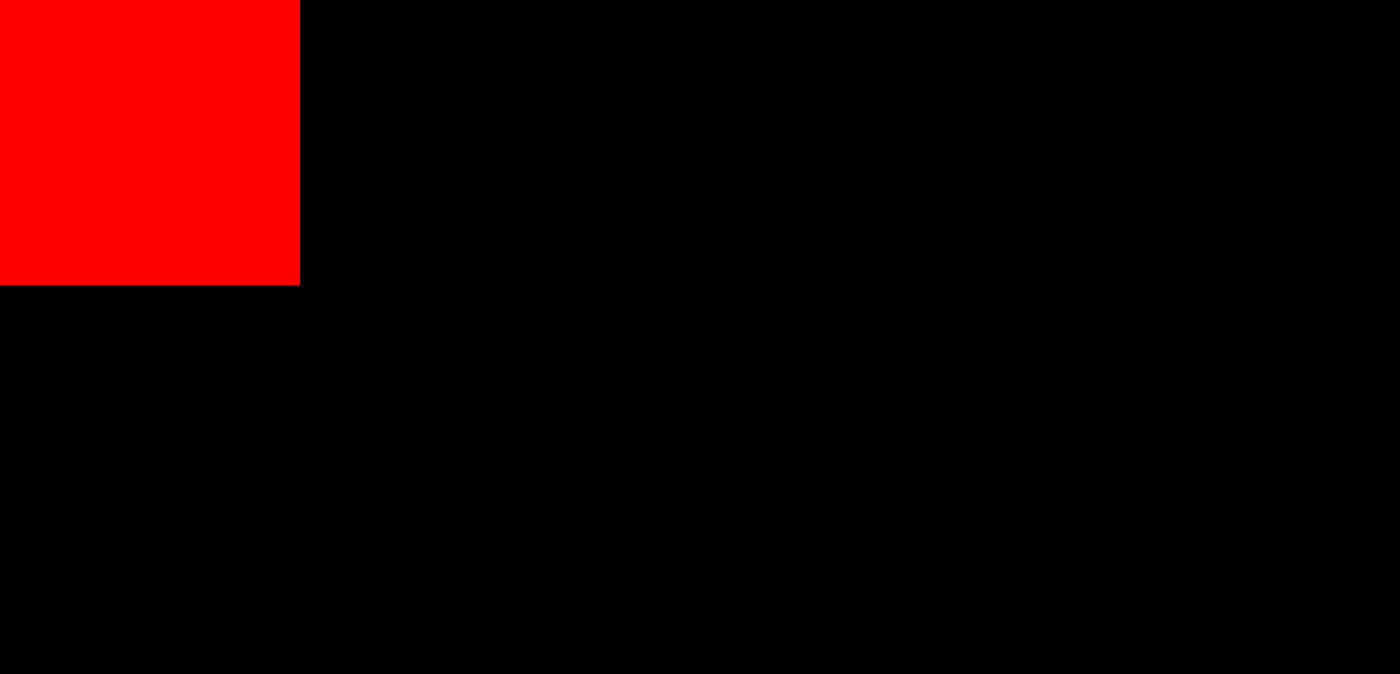
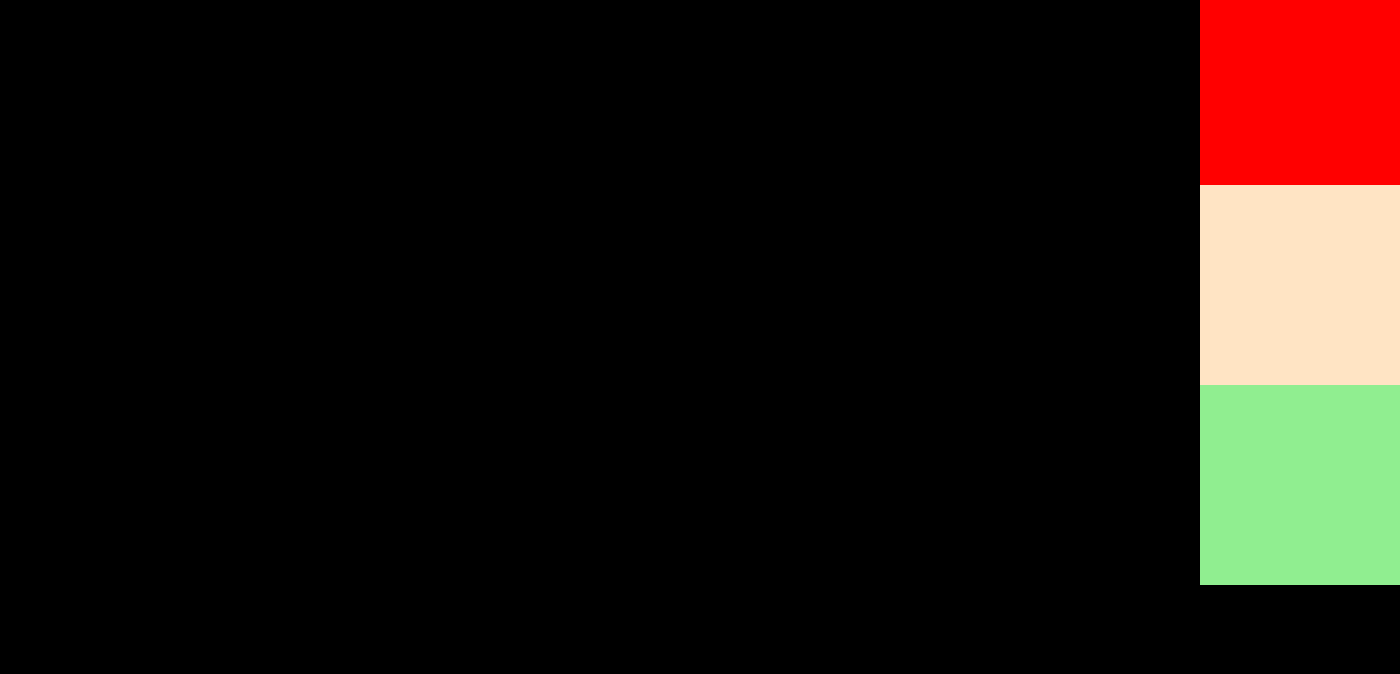
Before and after one commit to i-am-poojan/gsap, a plain HTML site: page index.html in a window 1280 px wide. Shown: the part 126-800 px from the top of the page, 1400 px wide, since content can reach past the window. Drawn offline with nearby package versions, Linux system fonts and the light colour scheme.

Commit message:
gsap.timeline

```diff
--- a/index.html
+++ b/index.html
@@ -13,6 +13,12 @@
     <div id="box1">
 
     </div>
+    <div id="box2">
+
+    </div>
+    <div id="box3">
+
+    </div>
     <script src="https://cdnjs.cloudflare.com/ajax/libs/gsap/3.12.5/gsap.min.js" integrity="sha512-7eHRwcbYkK4d9g/6tD/mhkf++eoTHwpNM9woBxtPUBWm67zeAfFC+HrdoE2GanKeocly/VxeLvIqwvCdk7qScg==" crossorigin="anonymous" referrerpolicy="no-referrer"></script>
     <script src="script.js"></script>
 </body>
--- a/script.js
+++ b/script.js
@@ -1,24 +1,14 @@
-gsap.to("#box1", {
-    x: 1000,
-    duration: 2,
-    delay: 1,
-    rotate: 360,
-    backgroundColor: "blue",
-    borderRadius: "50%",
-    scale: 0.5,
-    // repeat:1,  here once time going to forward and backward
-    repeat: -1, //here perform infinite time
-    yoyo: true,
+const tl=gsap.timeline()
+tl.to("#box1",{
+    x:"1200px",
+    duration:1,
+    delay:1
 })
-gsap.from("#box2", {
-    x: 1200,
-    duration: 2,
-    delay: 1.5
+tl.to("#box2",{
+    x:"1200px",
+    duration:1,
 })
-gsap.from("h1", {
-    opacity: 0,
-    y: 20,
-    duration: 1,
-    delay: 0.5,
-    stagger: 1
+tl.to("#box3",{
+    x:"1200px",
+    duration:1,
 })
--- a/style.css
+++ b/style.css
@@ -12,12 +12,17 @@ body{
     background-color: black;
 }
 #box1{
-    height: 300px;
-    width:300px;
+    height: 200px;
+    width:200px;
     background-color: red;
 }
 #box2{
-    height: 300px;
-    width:300px;
+    height: 200px;
+    width:200px;
     background-color: bisque;
 }
+#box3{
+    height: 200px;
+    width:200px;
+    background-color: lightgreen;
+}
```
